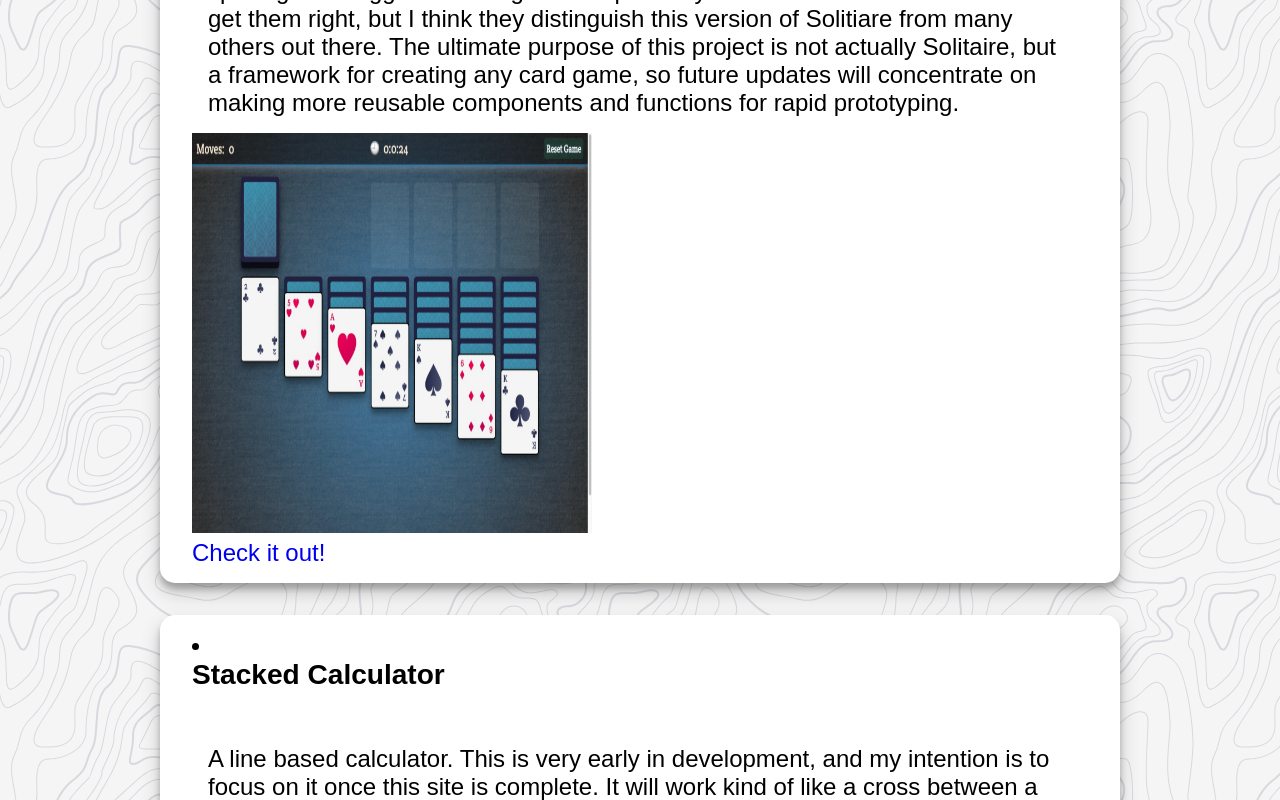
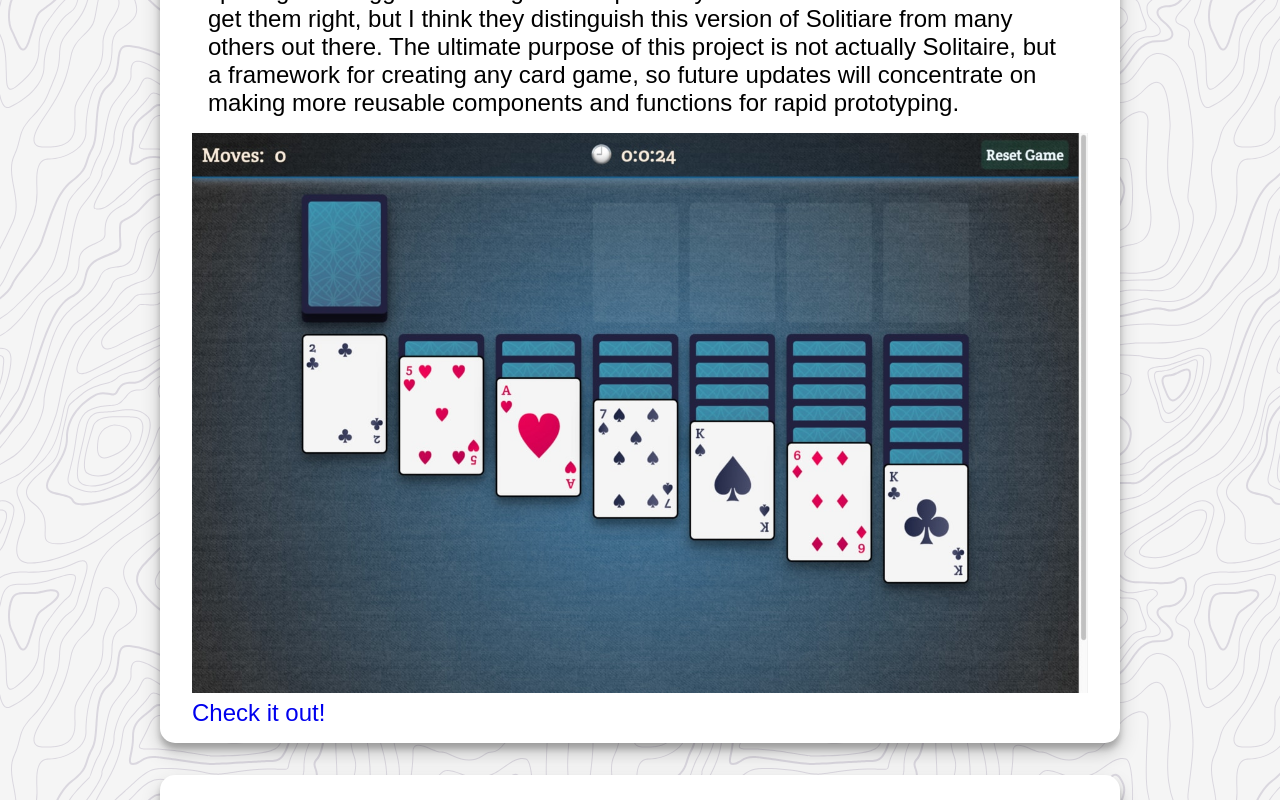
Before and after one commit to chartley1988/chartley-designs, a Next.js app: page / in a window 1280 px wide. Shown: the part 460-1260 px from the top of the page. Built offline with nearby package versions, Linux system fonts and the light colour scheme; a web font is replaced by a local one.

Commit message:
Fixed images on project page

```diff
--- a/src/components/projects.tsx
+++ b/src/components/projects.tsx
@@ -34,8 +34,12 @@ const listProjects = projectArray.map((project: any) => (
 			<Image
 				src={project.image_src}
 				alt='Project Screenshot'
-				width={400}
-				height={400}
+				width={1440}
+				height={900}
+				style={{
+					width: '100%',
+					height: 'auto',
+				}}
 			/>
 		</div>
 		<a href={project.live_url}>Check it out!</a>
```
